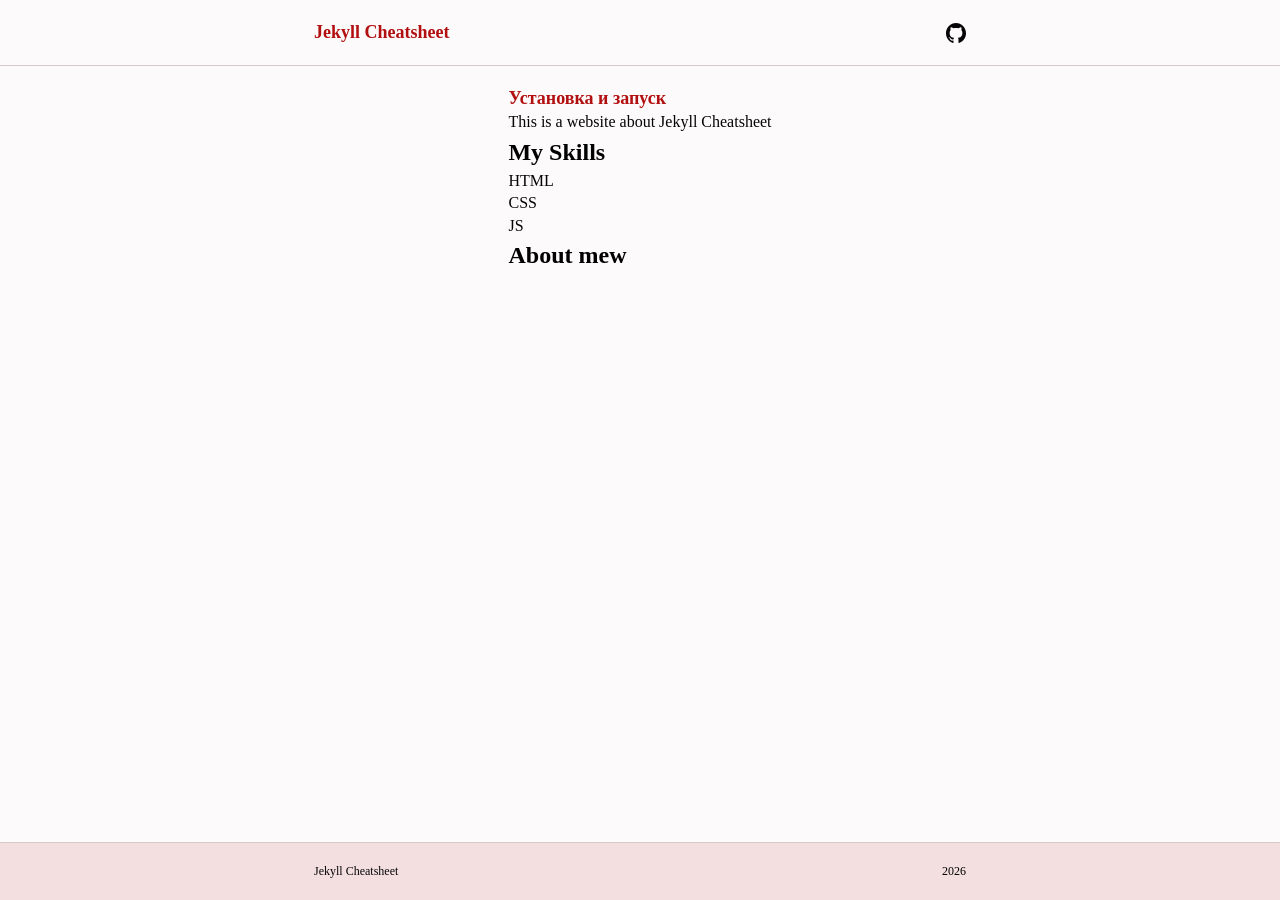
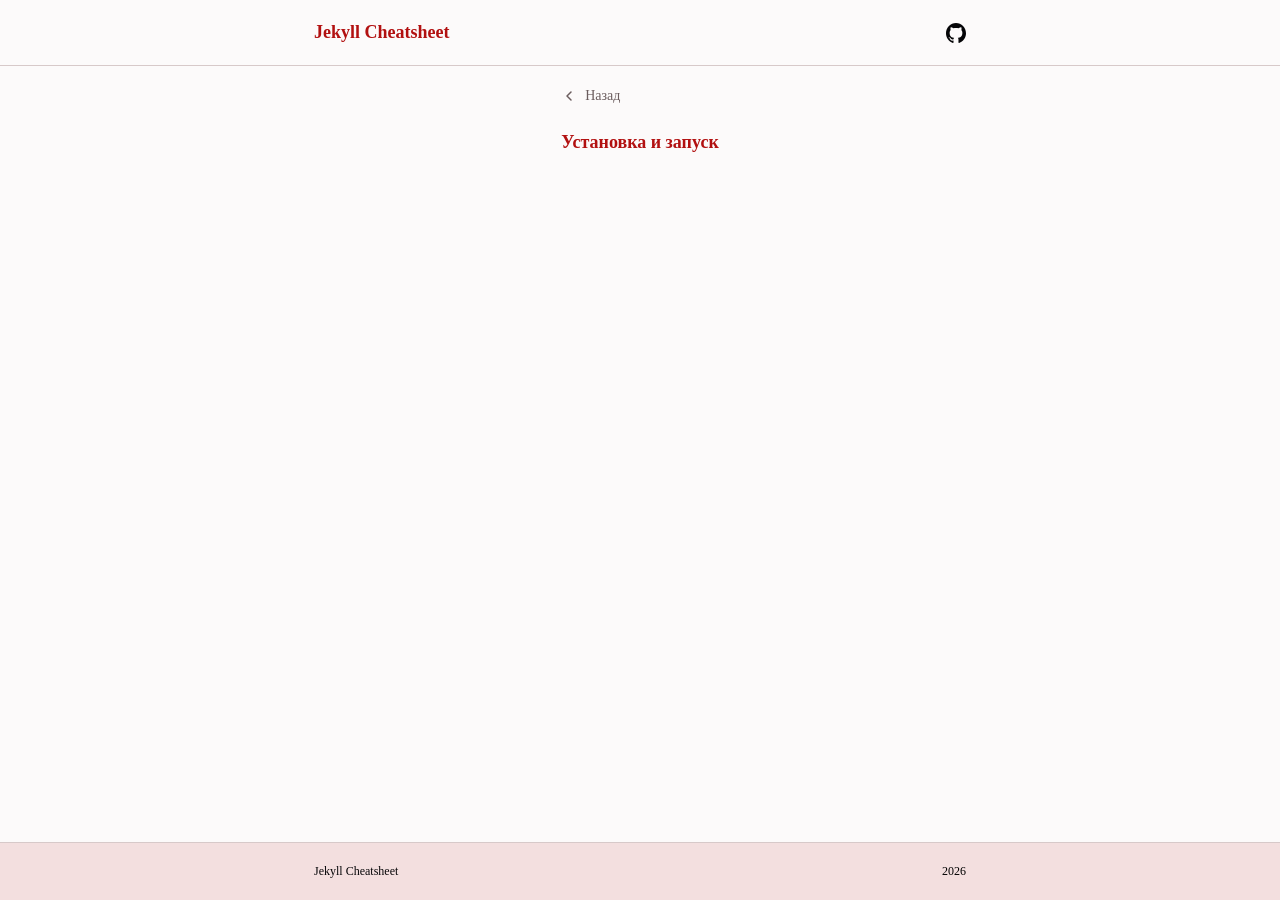
Before and after one commit to kagulion/jekyll-cheatsheet, a Jekyll site: the page built from pages/install.md, in a window 1280 px wide. Built offline with Jekyll 4.4.1, drawn with Linux system fonts in a browser that asks for light colours.

Commit message:
style: post layout

```diff
--- a/_layouts/post.html
+++ b/_layouts/post.html
@@ -2,9 +2,6 @@
 layout: default
 ---
 
-<article>
-  <h1>{{ page.title }}</h1>
-  <p><small>Автор: {{ page.author }} | Дата: {{ page.date | date: "%B %d, %Y" }}</small></p>
+{% include back.html %}
 
-  {{ content }}
-</article>
+{{ content }}
--- a/assets/css/styles.scss
+++ b/assets/css/styles.scss
@@ -79,7 +79,7 @@
   }
 }
 
-/* --- Секции --- */
+/* --- Инклуды --- */
 
 /* Шапка */
 
@@ -158,3 +158,20 @@
     }
   }
 }
+
+/* Назад */
+
+.back {
+  margin-bottom: 24px;
+  gap: 8px;
+  font-weight: 400;
+  font-size: 14px;
+  line-height: 140%;
+  color: $gray-dark;
+
+  &:hover {
+    color: $black;
+  }
+}
+
+/* --- Секции --- */
--- a/pages/install.md
+++ b/pages/install.md
@@ -1,23 +1,7 @@
 ---
 title: Установка и запуск
 permalink: /install/
-layout: default
-skills:
-  - HTML
-  - CSS
-  - JS
-aboutMe: I'm a hero
+layout: post
 ---
 
 # {{ page.title }}
-
-This is a website about {{ site.title }}
-
-## My Skills
-
-{% for skill in page.skills %}
-
-- {{ skill }}
-  {% endfor %}
-
-## About mew
```
Also changed, not shown: pages/structure.md (+1 -1 lines).
